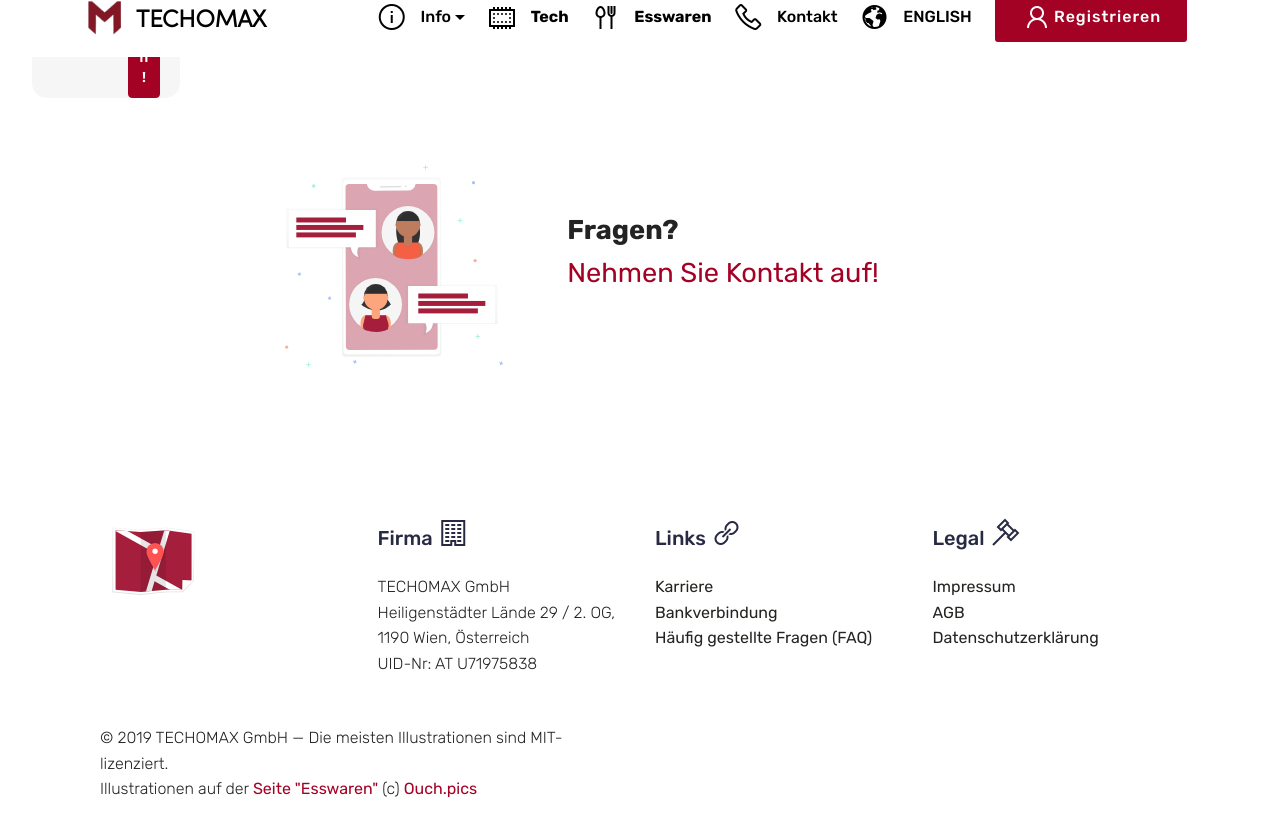
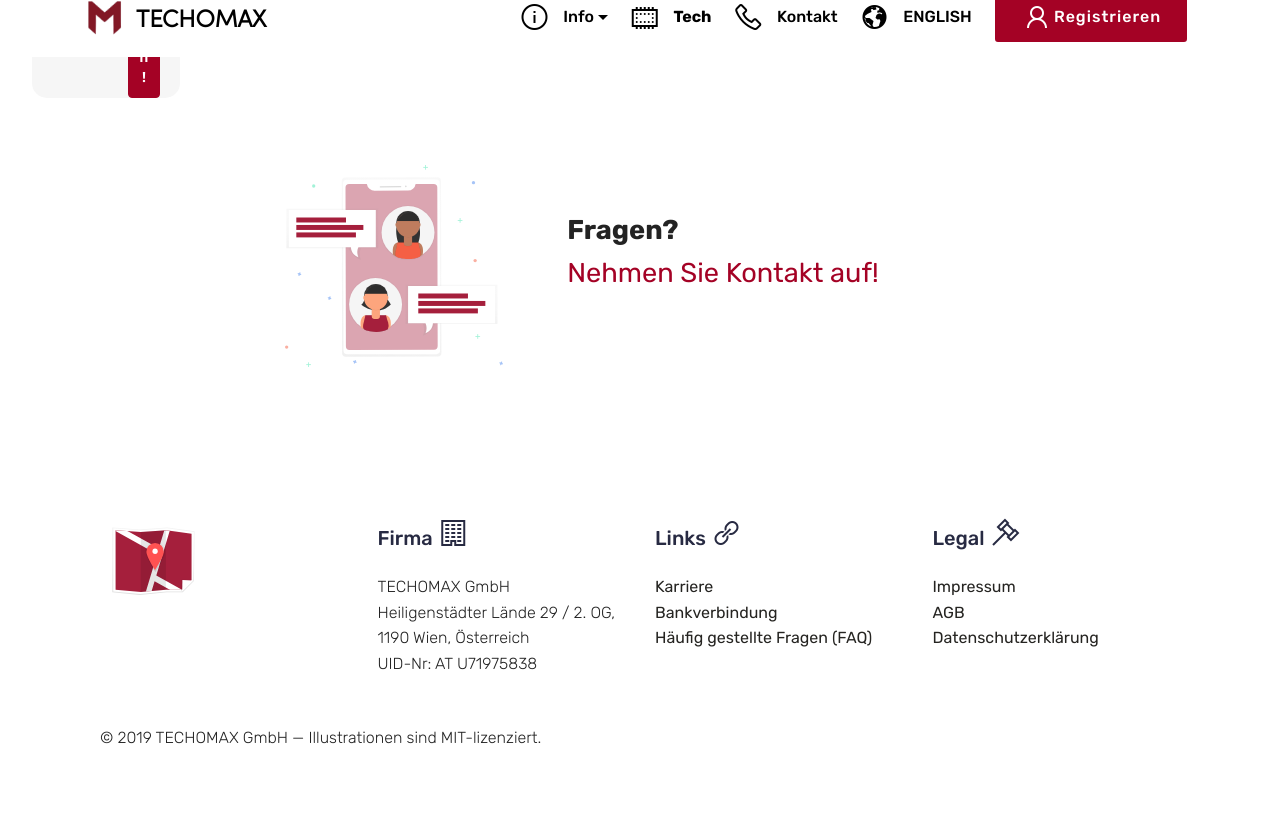
Before and after one commit to techomax/techomax.github.io, a Jekyll site: the page built from index.html, in a window 1280 px wide and 900 px high, scrolled down 4549 px, cut to the strip 22-858 px from the top of the window. Built offline with Jekyll 4.4.1, drawn with Linux system fonts in a browser that asks for light colours; some web fonts are replaced; a script that is not in the unit is left out.

Commit message:
removed edibles

```diff
--- a/_includes/nav/footer.html
+++ b/_includes/nav/footer.html
@@ -101,13 +101,9 @@
                     <p class="mbr-text mbr-fonts-style display-4">
                         © {{ site.time | date: '%Y' }} TECHOMAX GmbH —
                         {% if page.lang == 'en' %}
-                        Most Illustrations are MIT Licensed
-                        <br>
-                        Illustrations in the <a href="/{{ page.lang }}/edibles">Edibles Page</a> (c) <a href="https://icons8.com/ouch">Ouch.pics</a>
+                        Illustrations are MIT Licensed
                         {% else %}
-                        Die meisten Illustrationen sind MIT-lizenziert.
-                        <br>
-                        Illustrationen auf der <a href="/{{ page.lang }}/edibles">Seite "Esswaren"</a> (c) <a href="https://icons8.com/ouch">Ouch.pics</a>
+                        Illustrationen sind MIT-lizenziert.
                         {% endif %}
                 </div>
                 <div class="col-md-6">
--- a/_includes/nav/navbar.html
+++ b/_includes/nav/navbar.html
@@ -66,13 +66,6 @@
 
                 <a class="nav-link link text-black display-4" href="/{{ page.lang }}/tech"><span class="line-awesome"><i class="la la-microchip"></i></span><strong>Tech</strong></a></li><li class="nav-item">
 
-                <a class="nav-link link text-black display-4" href="/{{ page.lang }}/edibles"><span class="line-awesome"><i class="la la-utensils"></i></span><strong>
-                    {% if page.lang == 'en' %}
-                    Edibles
-                    {% else %}
-                    Esswaren
-                    {% endif %}
-                    </strong></a></li><li class="nav-item">
 
                 <a class="nav-link link text-black display-4" href="/{{ page.lang }}/contact"><span class="line-awesome"><i class="la la-phone"></i></span>
                     {% if page.lang == 'en' %}
```
